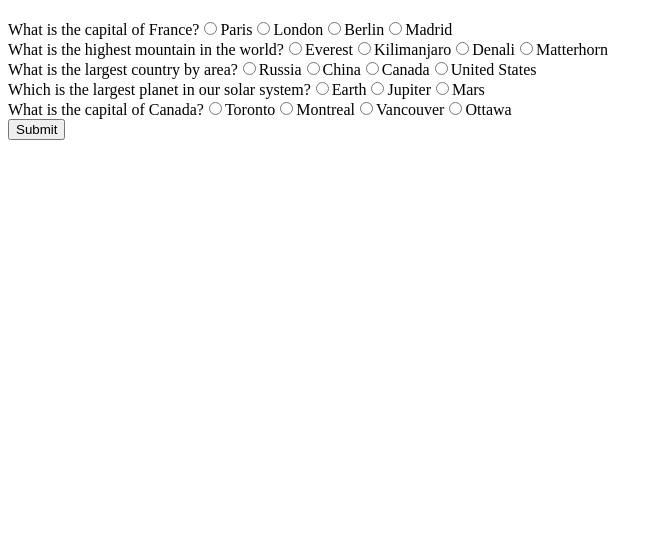
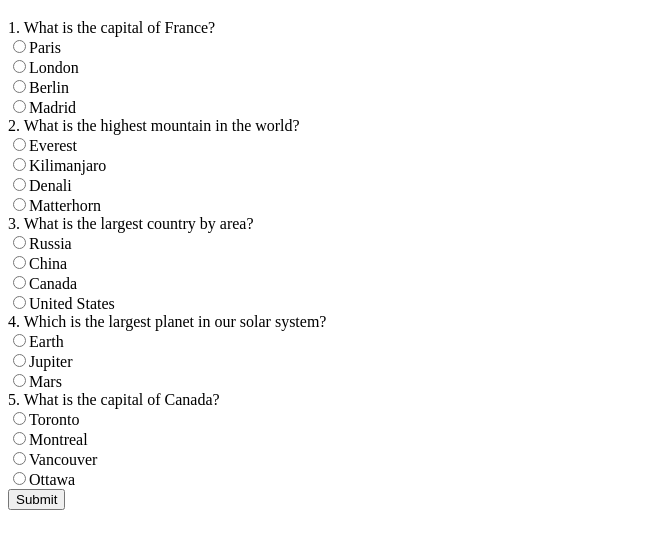
Before and after one commit to acciojob/quiz-with-session-jeetsingh-621, a website: page main.html in a window 1280 px wide. Shown: the part 61-610 px from the top of the page, without its empty margins (0-662 px from the left). Drawn offline with Linux system fonts and the light colour scheme.

Commit message:
created a submission

```diff
--- a/script.js
+++ b/script.js
@@ -1,4 +1,7 @@
+//your JS code here.
 
+// Do not change code below this line
+// This code will just display the questions to the screen
 const questions = [
   {
     question: "What is the capital of France?",
@@ -26,51 +29,66 @@ const questions = [
     answer: "Ottawa",
   },
 ];
-const questionsElement = document.getElementById("questions");
-const submitButton = document.getElementById("submit");
-const scoreElement = document.getElementById("score");
 
-let userAnswers = JSON.parse(sessionStorage.getItem("progress")) || {};
+  const questionsContainer = document.getElementById('questions');
+        const submitButton = document.getElementById('submit');
+        const scoreDisplay = document.getElementById('score');
 
+  const userAnswers = JSON.parse(sessionStorage.getItem('progress')) || {};
+
+// Display the quiz questions and choices
    function renderQuestions() {
-  for (let i = 0; i < questions.length; i++) {
-    const question = questions[i];
+            questions.forEach((q, i) => {
                 const questionElement = document.createElement("div");
-    const questionText = document.createTextNode(question.question);
+                questionElement.className = "question";
+
+                const questionText = document.createElement("div");
+                questionText.textContent = `${i + 1}. ${q.question}`;
                 questionElement.appendChild(questionText);
-    for (let j = 0; j < question.choices.length; j++) {
-      const choice = question.choices[j];
+
+                const optionsContainer = document.createElement("div");
+                optionsContainer.className = "options";
+
+                q.choices.forEach((choice) => {
                     const choiceElement = document.createElement("input");
-      choiceElement.setAttribute("type", "radio");
-      choiceElement.setAttribute("name", `question-${i}`);
-      choiceElement.setAttribute("value", choice);
+                    choiceElement.type = "radio";
+                    choiceElement.name = `question-${i}`;
+                    choiceElement.value = choice;
                     if (userAnswers[i] === choice) {
-        choiceElement.setAttribute("checked", true);
+                        choiceElement.checked = true;
                     }
+
                     choiceElement.addEventListener("change", () => {
                         userAnswers[i] = choice;
                         sessionStorage.setItem("progress", JSON.stringify(userAnswers));
                     });
-      const choiceText = document.createTextNode(choice);
-      questionElement.appendChild(choiceElement);
-      questionElement.appendChild(choiceText);
+
+                    const label = document.createElement("label");
+                    label.textContent = choice;
+
+                    optionsContainer.appendChild(choiceElement);
+                    optionsContainer.appendChild(label);
+                    optionsContainer.appendChild(document.createElement("br"));
+                });
+
+                questionElement.appendChild(optionsContainer);
+                questionsContainer.appendChild(questionElement);
+            });
         }
-    questionsElement.appendChild(questionElement);
-  }
-}
-renderQuestions();
-
 
   submitButton.addEventListener("click", () => {
             let score = 0;
 
-  for (let i = 0; i < questions.length; i++) {
-    if (userAnswers[i] === questions[i].answer) {
+            questions.forEach((q, i) => {
+                if (userAnswers[i] === q.answer) {
                     score++;
                 }
-  }
+            });
 
-  scoreElement.textContent = `Your score is ${score} out of 5.`;
+            scoreDisplay.style.display = "block";
+            scoreDisplay.textContent = `Your score is ${score} out of ${questions.length}.`;
 
+            // Save score to local storage
             localStorage.setItem("score", score);
         });
+renderQuestions();
```
Also changed, not shown: main.html (+1 -0 lines). Lines whose indentation alone changed are shown as unchanged.
